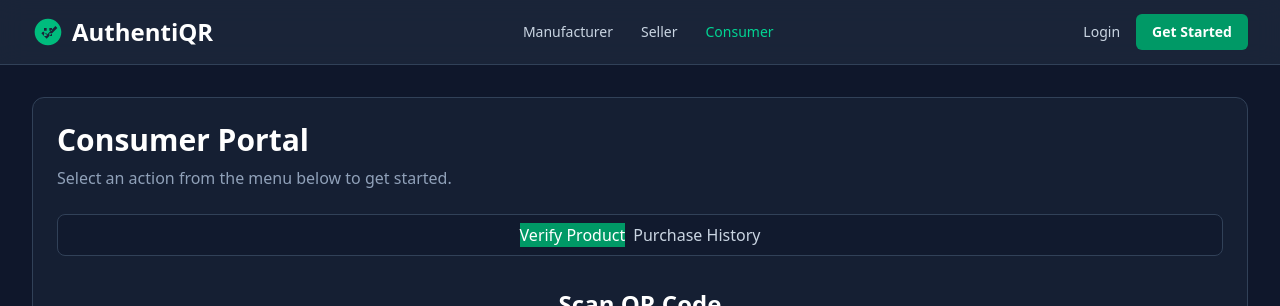
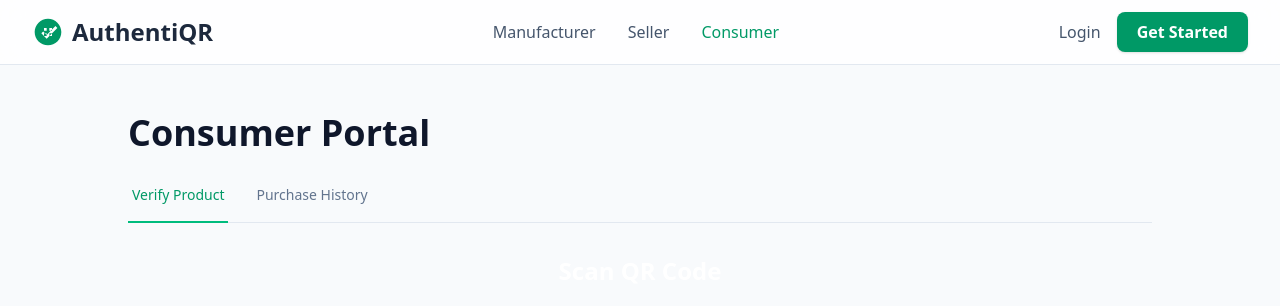
Before and after one commit to avanishshaw/Product-Identification, a React (Vite) app in the folder frontend/: page /consumer/verify in a window 1280 px wide. Shown: the top 306 px of the page. Built offline with nearby package versions, Linux system fonts and the light colour scheme.

Commit message:
Updated root and role layouts

```diff
--- a/frontend/src/layouts/RoleLayout.jsx
+++ b/frontend/src/layouts/RoleLayout.jsx
@@ -1,23 +1,35 @@
 import React from 'react';
 import { NavLink, Outlet } from 'react-router-dom';
 
-const RoleLayout = ({ title, navLinks }) => (
-    <div className="bg-slate-800/50 p-6 rounded-xl border border-slate-700">
-        <h2 className="text-3xl font-bold mb-2 text-white">{title}</h2>
-        <p className="mb-6 text-slate-400">Select an action from the menu below to get started.</p>
-        <nav className="bg-slate-900/50 rounded-lg p-2 mb-8 flex flex-wrap justify-center gap-2 border border-slate-700">
+const RoleLayout = ({ title, description, navLinks }) => (
+    <div className="container mx-auto px-4 py-8 md:py-12">
+        <div className="max-w-5xl mx-auto">
+            <h1 className="text-4xl font-bold text-slate-900">{title}</h1>
+            <p className="mt-2 text-lg text-slate-600">{description}</p>
+
+            <div className="mt-8 border-b border-slate-200">
+                <nav className="-mb-px flex space-x-6">
                     {navLinks.map(link => (
                         <NavLink
                           key={link.to}
                           to={link.to}
-                  className={({ isActive }) => isActive ? "sub-nav-link bg-emerald-600 text-white" : "sub-nav-link text-slate-300"}
+                          className={({ isActive }) =>
+                            `whitespace-nowrap pb-4 px-1 border-b-2 font-medium text-sm ${
+                              isActive
+                                ? 'border-emerald-500 text-emerald-600'
+                                : 'border-transparent text-slate-500 hover:text-slate-700 hover:border-slate-300'
+                            }`
+                          }
                         >
                             {link.label}
                         </NavLink>
                     ))}
                 </nav>
+            </div>
+
             <div className="mt-8">
                 <Outlet />
+            </div>
         </div>
     </div>
 );
--- a/frontend/src/layouts/RootLayout.jsx
+++ b/frontend/src/layouts/RootLayout.jsx
@@ -1,30 +1,37 @@
 import React from 'react';
 import { NavLink, Outlet, Link } from 'react-router-dom';
 
+const LogoIcon = () => (
+    <svg className="h-8 w-8 text-emerald-600" xmlns="http://www.w3.org/2000/svg" viewBox="0 0 24 24" fill="currentColor">
+        <path d="M12 2C6.48 2 2 6.48 2 12s4.48 10 10 10 10-4.48 10-10S17.52 2 12 2zm-1 15l-4-4 1.41-1.41L11 14.17l6.59-6.59L19 9l-8 8zM9 9h2v2H9zm4 0h2v2h-2zm-4 4h2v2H9zm4 0h2v2h-2z" />
+    </svg>
+);
+
 const RootLayout = () => {
     return (
-    <div className="min-h-screen bg-slate-900 text-slate-200 font-sans">
-      <header className="bg-slate-800/80 backdrop-blur-md sticky top-0 z-50 border-b border-slate-700">
-        <div className="container mx-auto px-4 lg:px-8">
+        <div className="min-h-screen bg-slate-50 text-slate-800 font-sans">
+            <header className="bg-white/80 backdrop-blur-md sticky top-0 z-50 border-b border-slate-200">
+                <nav className="container mx-auto px-4 lg:px-8">
                     <div className="flex items-center justify-between h-16">
                         <Link to="/" className="flex items-center space-x-2">
-                    <svg className="h-8 w-8 text-emerald-500" xmlns="http://www.w3.org/2000/svg" viewBox="0 0 24 24" fill="currentColor"><path d="M12 2C6.48 2 2 6.48 2 12s4.48 10 10 10 10-4.48 10-10S17.52 2 12 2zm-1 15l-4-4 1.41-1.41L11 14.17l6.59-6.59L19 9l-8 8zM9 9h2v2H9zm4 0h2v2h-2zm-4 4h2v2H9zm4 0h2v2h-2z"/></svg>
-                    <span className="text-2xl font-bold text-white">AuthentiQR</span>
+                            <LogoIcon />
+                            <span className="text-2xl font-bold text-slate-800">AuthentiQR</span>
                         </Link>
-                <nav className="hidden md:flex items-center space-x-1">
-                    <NavLink to="/manufacturer" className={({ isActive }) => `px-3 py-2 rounded-md text-sm font-medium transition-colors ${isActive ? 'text-emerald-400' : 'text-slate-300 hover:bg-slate-700'}`}>Manufacturer</NavLink>
-                    <NavLink to="/seller" className={({ isActive }) => `px-3 py-2 rounded-md text-sm font-medium transition-colors ${isActive ? 'text-emerald-400' : 'text-slate-300 hover:bg-slate-700'}`}>Seller</NavLink>
-                    <NavLink to="/consumer" className={({ isActive }) => `px-3 py-2 rounded-md text-sm font-medium transition-colors ${isActive ? 'text-emerald-400' : 'text-slate-300 hover:bg-slate-700'}`}>Consumer</NavLink>
-                </nav>
+                        <div className="hidden md:flex items-center space-x-8 font-medium text-slate-600">
+                            <NavLink to="/manufacturer" className={({ isActive }) => isActive ? 'text-emerald-600' : 'hover:text-emerald-600'}>Manufacturer</NavLink>
+                            <NavLink to="/seller" className={({ isActive }) => isActive ? 'text-emerald-600' : 'hover:text-emerald-600'}>Seller</NavLink>
+                            <NavLink to="/consumer" className={({ isActive }) => isActive ? 'text-emerald-600' : 'hover:text-emerald-600'}>Consumer</NavLink>
+                        </div>
                         <div className="flex items-center space-x-4">
-                    <a href="#" className="hidden md:block text-slate-300 hover:text-emerald-400 font-medium text-sm">Login</a>
-                    <a href="#" className="bg-emerald-600 hover:bg-emerald-700 text-white px-4 py-2 rounded-md font-semibold text-sm transition-colors">Get Started</a>
+                            <a href="#" className="hidden md:block text-slate-600 hover:text-emerald-600 font-medium">Login</a>
+                            <a href="#" className="btn-primary">Get Started</a>
                         </div>
                     </div>
-        </div>
+                </nav>
             </header>
-      <main className="container mx-auto p-4 md:p-8">
-        <Outlet />
+
+            <main>
+                <Outlet /> {/* All other pages will render inside here */}
             </main>
         </div>
     );
```
Lines whose indentation alone changed are shown as unchanged.
